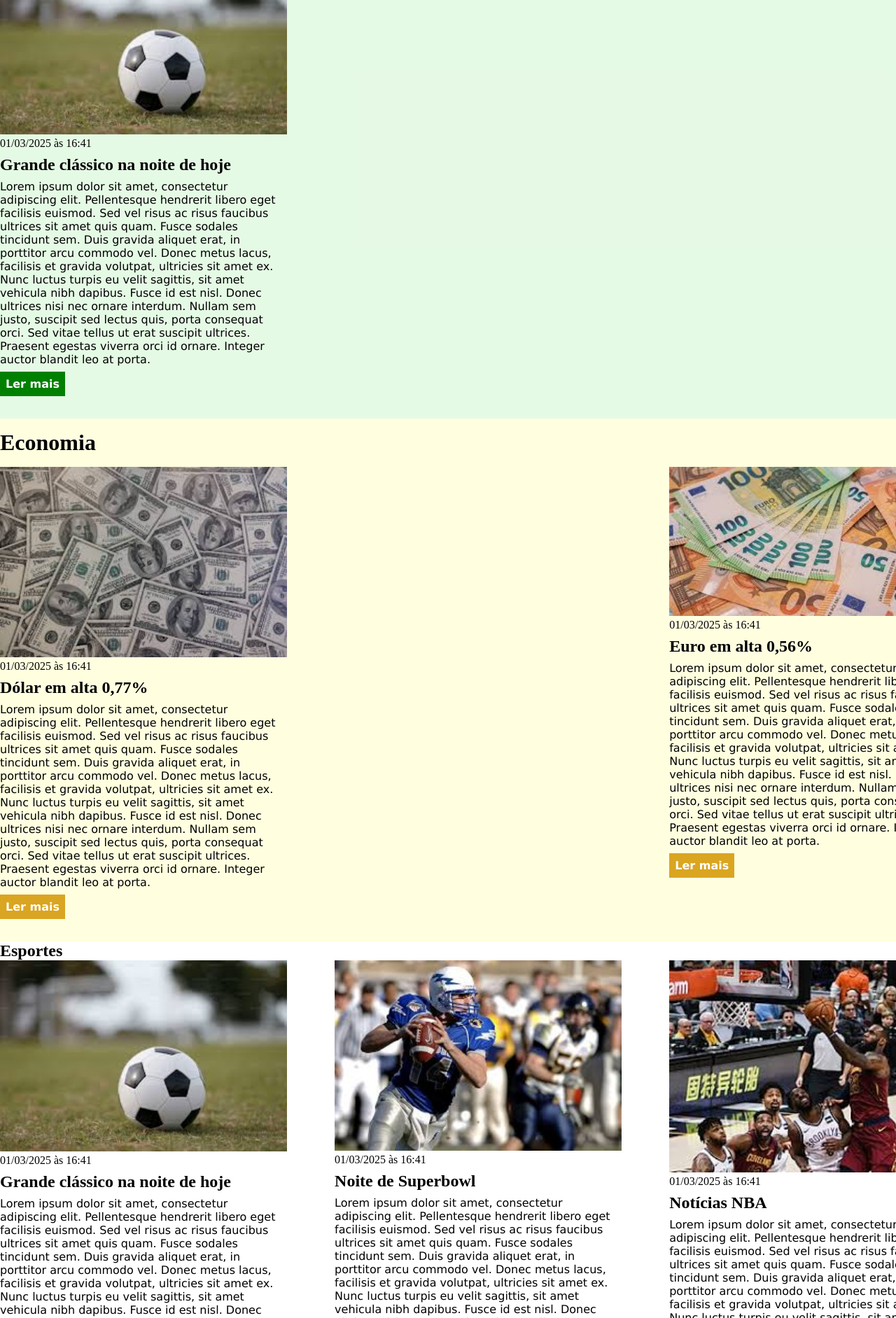
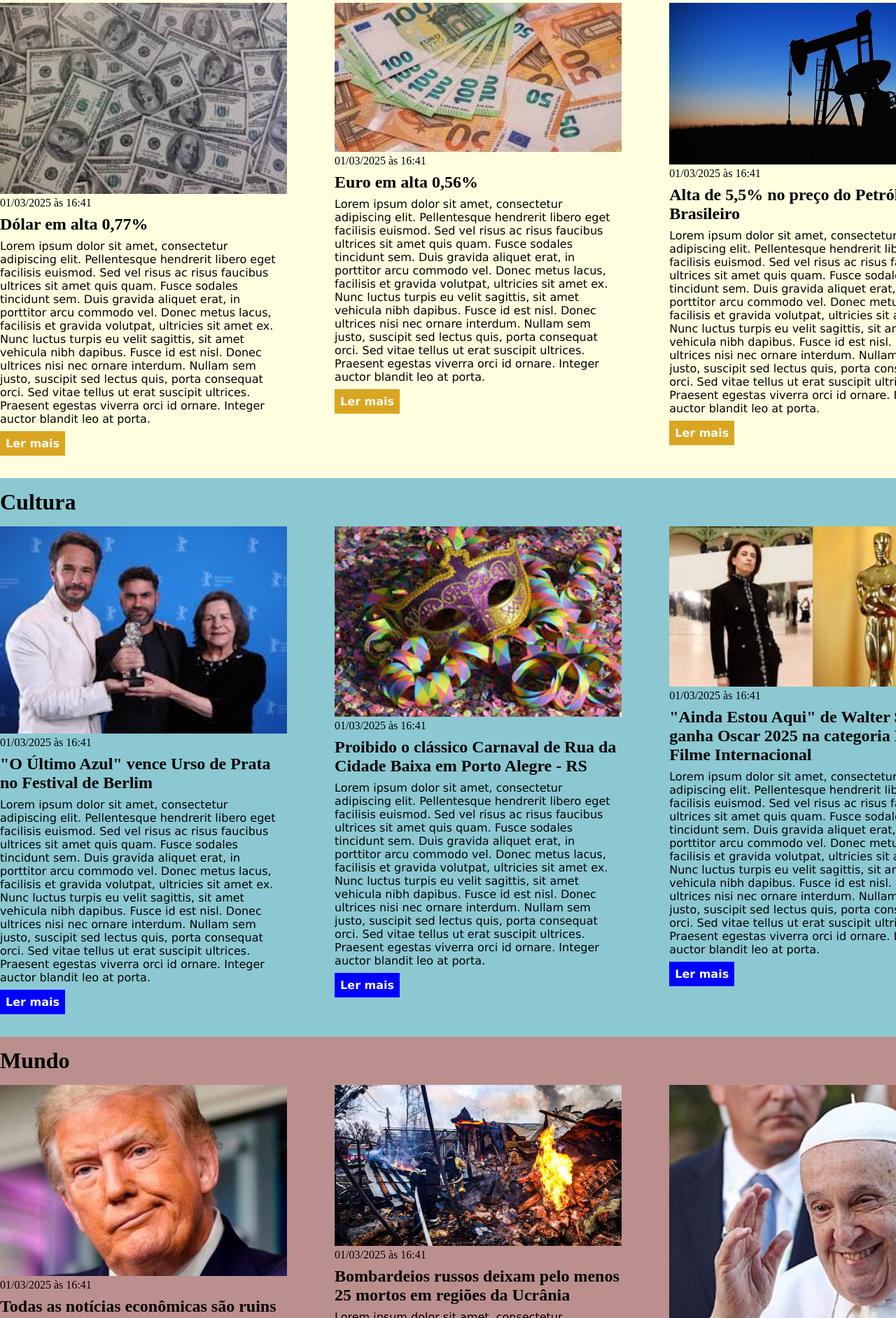
Before and after one commit to Taty-Z/M2_EBAC_frontend, a plain HTML site: page Portal_NOTICIAS/index_pn.html in a window 1280 px wide. Shown: the part 917-2800 px from the top of the page at 70% size. Drawn offline with Linux system fonts and the light colour scheme.

Commit message:
Atualização do Portal de Notícias

```diff
--- a/Portal_NOTICIAS/index_pn.html
+++ b/Portal_NOTICIAS/index_pn.html
@@ -20,6 +20,14 @@
 				    <li>
 					    <a href="#economy" title="ir para a seção de economia">Economia</a>
 				    </li>
+
+                    <li>
+                        <a href="#cultura" title="ir para a seção de cultura">Cultura</a>
+                    </li>
+
+                    <li>
+                        <a href="#mundo" title="ir para a seção de mundo">Mundo</a>
+                    </li>
 			    </ul>
 		    </nav>
         </div>
@@ -68,18 +76,6 @@
                     <a href="#" title="Leia a notícia completa">Ler mais</a>
                 </article>
 
-                <article>
-                    <img src="./imagens/futebol.jpg" alt="Bola de futebol no gramado" />
-                    <header>
-                        <time class="creation-date"> 01/03/2025 às 16:41</time>
-                    </header>
-                    <h3>Grande clássico na noite de hoje</h3>
-                    <p>
-                        Lorem ipsum dolor sit amet, consectetur adipiscing elit. Pellentesque hendrerit libero eget facilisis euismod. Sed vel risus ac risus faucibus ultrices sit amet quis quam. Fusce sodales tincidunt sem. Duis gravida aliquet erat, in porttitor arcu commodo vel. Donec metus lacus, facilisis et gravida volutpat, ultricies sit amet ex. Nunc luctus turpis eu velit sagittis, sit amet vehicula nibh dapibus. Fusce id est nisl. Donec ultrices nisi nec ornare interdum. Nullam sem justo, suscipit sed lectus quis, porta consequat orci. Sed vitae tellus ut erat suscipit ultrices.
-        Praesent egestas viverra orci id ornare. Integer auctor blandit leo at porta.
-                    </p>
-                    <a href="#" title="Leia a notícia completa">Ler mais</a>
-                </article>
             </div>
         </div>
     </section>
@@ -114,19 +110,34 @@
                         </p>
                         <a href="#" title="Leia a notícia completa">Ler mais</a>
                     </article>
+
+                    <article>
+                        <img src="./imagens/petroleo.jpg" alt="Extração de Petróleo" />
+                        <header>
+                            <time class="creation-date"> 01/03/2025 às 16:41</time>
+                        </header>
+                        <h3>Alta de 5,5% no preço do Petróleo Brasileiro </h3>
+                        <p>
+                            Lorem ipsum dolor sit amet, consectetur adipiscing elit. Pellentesque hendrerit libero eget facilisis euismod. Sed vel risus ac risus faucibus ultrices sit amet quis quam. Fusce sodales tincidunt sem. Duis gravida aliquet erat, in porttitor arcu commodo vel. Donec metus lacus, facilisis et gravida volutpat, ultricies sit amet ex. Nunc luctus turpis eu velit sagittis, sit amet vehicula nibh dapibus. Fusce id est nisl. Donec ultrices nisi nec ornare interdum. Nullam sem justo, suscipit sed lectus quis, porta consequat orci. Sed vitae tellus ut erat suscipit ultrices.
+        Praesent egestas viverra orci id ornare. Integer auctor blandit leo at porta.
+                        </p>
+                        <a href="#" title="Leia a notícia completa">Ler mais</a>
+                    </article>
                 </div>
             </div>
         </section>
 
+
+	<section id="cultura">
 		<div class="container">
-            <h2>Esportes</h2>
+            <h2>Cultura</h2>
             <div class="articles">
                 <article>
-                    <img src="./imagens/futebol.jpg" alt="Bola de futebol no gramado" />
+                    <img src="./imagens/ursodeprata.jpg" alt="Rodrigo Santoro segurando o Urso de Prata" />
                     <header>
                         <time class="creation-date"> 01/03/2025 às 16:41</time>
                     </header>
-                    <h3>Grande clássico na noite de hoje</h3>
+                    <h3>"O Último Azul" vence Urso de Prata no Festival de Berlim</h3>
                     <p>
                         Lorem ipsum dolor sit amet, consectetur adipiscing elit. Pellentesque hendrerit libero eget facilisis euismod. Sed vel risus ac risus faucibus ultrices sit amet quis quam. Fusce sodales tincidunt sem. Duis gravida aliquet erat, in porttitor arcu commodo vel. Donec metus lacus, facilisis et gravida volutpat, ultricies sit amet ex. Nunc luctus turpis eu velit sagittis, sit amet vehicula nibh dapibus. Fusce id est nisl. Donec ultrices nisi nec ornare interdum. Nullam sem justo, suscipit sed lectus quis, porta consequat orci. Sed vitae tellus ut erat suscipit ultrices.
         Praesent egestas viverra orci id ornare. Integer auctor blandit leo at porta.
@@ -135,11 +146,11 @@
                 </article>
 
                 <article>
-                    <img src="./imagens/futebol_americano.jpg" alt="Jogador de futebol americano segurando a bola" />
+                    <img src="./imagens/carnaval.jpg" alt="Máscara de Carnaval colorida com confetes e serpentinas" />
                     <header>
                         <time class="creation-date">01/03/2025 às 16:41</time>
                     </header>
-                    <h3>Noite de Superbowl</h3>
+                    <h3>Proibido o clássico Carnaval de Rua da Cidade Baixa em Porto Alegre - RS</h3>
                     <p>
                         Lorem ipsum dolor sit amet, consectetur adipiscing elit. Pellentesque hendrerit libero eget facilisis euismod. Sed vel risus ac risus faucibus ultrices sit amet quis quam. Fusce sodales tincidunt sem. Duis gravida aliquet erat, in porttitor arcu commodo vel. Donec metus lacus, facilisis et gravida volutpat, ultricies sit amet ex. Nunc luctus turpis eu velit sagittis, sit amet vehicula nibh dapibus. Fusce id est nisl. Donec ultrices nisi nec ornare interdum. Nullam sem justo, suscipit sed lectus quis, porta consequat orci. Sed vitae tellus ut erat suscipit ultrices.
         Praesent egestas viverra orci id ornare. Integer auctor blandit leo at porta.
@@ -148,24 +159,11 @@
                 </article>
 
                 <article>
-                    <img src="./imagens/basquete.jpg" alt="Jogador de basquete com a bola" />
+                    <img src="./imagens/oscar.jpg" alt="Fernanda Torres e a estatueta do Oscar" />
                     <header>
                         <time class="creation-date">01/03/2025 às 16:41</time>
                     </header>
-                    <h3>Notícias NBA</h3>
-                    <p>
-                        Lorem ipsum dolor sit amet, consectetur adipiscing elit. Pellentesque hendrerit libero eget facilisis euismod. Sed vel risus ac risus faucibus ultrices sit amet quis quam. Fusce sodales tincidunt sem. Duis gravida aliquet erat, in porttitor arcu commodo vel. Donec metus lacus, facilisis et gravida volutpat, ultricies sit amet ex. Nunc luctus turpis eu velit sagittis, sit amet vehicula nibh dapibus. Fusce id est nisl. Donec ultrices nisi nec ornare interdum. Nullam sem justo, suscipit sed lectus quis, porta consequat orci. Sed vitae tellus ut erat suscipit ultrices.
-        Praesent egestas viverra orci id ornare. Integer auctor blandit leo at porta.
-                    </p>
-                    <a href="#" title="Leia a notícia completa">Ler mais</a>
-                </article>
-
-                <article>
-                    <img src="./imagens/futebol.jpg" alt="Bola de futebol no gramado" />
-                    <header>
-                        <time class="creation-date"> 01/03/2025 às 16:41</time>
-                    </header>
-                    <h3>Grande clássico na noite de hoje</h3>
+                    <h3>"Ainda Estou Aqui" de Walter Salles ganha Oscar 2025 na categoria Melhor Filme Internacional </h3>
                     <p>
                         Lorem ipsum dolor sit amet, consectetur adipiscing elit. Pellentesque hendrerit libero eget facilisis euismod. Sed vel risus ac risus faucibus ultrices sit amet quis quam. Fusce sodales tincidunt sem. Duis gravida aliquet erat, in porttitor arcu commodo vel. Donec metus lacus, facilisis et gravida volutpat, ultricies sit amet ex. Nunc luctus turpis eu velit sagittis, sit amet vehicula nibh dapibus. Fusce id est nisl. Donec ultrices nisi nec ornare interdum. Nullam sem justo, suscipit sed lectus quis, porta consequat orci. Sed vitae tellus ut erat suscipit ultrices.
         Praesent egestas viverra orci id ornare. Integer auctor blandit leo at porta.
@@ -175,3 +173,50 @@
             </div>
         </div>
     </section>
+
+    <section id="mundo">
+		<div class="container">
+            <h2>Mundo</h2>
+            <div class="articles">
+
+                <article>
+                    <img src="./imagens/trump2.jpg" alt="Trump de cara feia" />
+                    <header>
+                        <time class="creation-date">01/03/2025 às 16:41</time>
+                    </header>
+                    <h3>Todas as notícias econômicas são ruins para os EUA após 50 dias de governo Trump</h3>
+                    <p>
+                        Lorem ipsum dolor sit amet, consectetur adipiscing elit. Pellentesque hendrerit libero eget facilisis euismod. Sed vel risus ac risus faucibus ultrices sit amet quis quam. Fusce sodales tincidunt sem. Duis gravida aliquet erat, in porttitor arcu commodo vel. Donec metus lacus, facilisis et gravida volutpat, ultricies sit amet ex. Nunc luctus turpis eu velit sagittis, sit amet vehicula nibh dapibus. Fusce id est nisl. Donec ultrices nisi nec ornare interdum. Nullam sem justo, suscipit sed lectus quis, porta consequat orci. Sed vitae tellus ut erat suscipit ultrices.
+        Praesent egestas viverra orci id ornare. Integer auctor blandit leo at porta.
+                    </p>
+                    <a href="#" title="Leia a notícia completa">Ler mais</a>
+                </article>
+
+                <article>
+                    <img src="./imagens/ucrania2.jpg" alt="Cidade em chamas após bombardeios" />
+                    <header>
+                        <time class="creation-date">01/03/2025 às 16:41</time>
+                    </header>
+                    <h3>Bombardeios russos deixam pelo menos 25 mortos em regiões da Ucrânia</h3>
+                    <p>
+                        Lorem ipsum dolor sit amet, consectetur adipiscing elit. Pellentesque hendrerit libero eget facilisis euismod. Sed vel risus ac risus faucibus ultrices sit amet quis quam. Fusce sodales tincidunt sem. Duis gravida aliquet erat, in porttitor arcu commodo vel. Donec metus lacus, facilisis et gravida volutpat, ultricies sit amet ex. Nunc luctus turpis eu velit sagittis, sit amet vehicula nibh dapibus. Fusce id est nisl. Donec ultrices nisi nec ornare interdum. Nullam sem justo, suscipit sed lectus quis, porta consequat orci. Sed vitae tellus ut erat suscipit ultrices.
+        Praesent egestas viverra orci id ornare. Integer auctor blandit leo at porta.
+                    </p>
+                    <a href="#" title="Leia a notícia completa">Ler mais</a>
+                </article>
+
+                <article>
+                    <img src="./imagens/papa2.jpg" alt="Papa Francisco sorrindo" />
+                    <header>
+                        <time class="creation-date"> 01/03/2025 às 16:41</time>
+                    </header>
+                    <h3>O Vaticano informou que o papa Francisco teve mais uma noite tranquila no hospital Gemelli, em Roma.</h3>
+                    <p>
+                        Lorem ipsum dolor sit amet, consectetur adipiscing elit. Pellentesque hendrerit libero eget facilisis euismod.
+                    </p>
+                    <a href="#" title="Leia a notícia completa">Ler mais</a>
+                </article>
+
+            </div>
+        </div>
+    </section>
--- a/Portal_NOTICIAS/main.css
+++ b/Portal_NOTICIAS/main.css
@@ -107,3 +107,20 @@ section h2 {
 #economy article a {
     background-color: goldenrod;
 }
+
+
+#cultura {
+    background-color: rgb(140, 200, 210);
+}
+
+#cultura article a {
+background-color: blue;
+}
+
+#mundo {
+    background-color: rosybrown;
+}
+
+#mundo article a {
+background-color: palevioletred;
+}
```
Also changed, not shown: Portal_NOTICIAS/imagens/papa2.jpg (added), Portal_NOTICIAS/imagens/petroleo.jpg (added), Portal_NOTICIAS/imagens/trump2.jpg (added), Portal_NOTICIAS/imagens/ucrania2.jpg (added).
